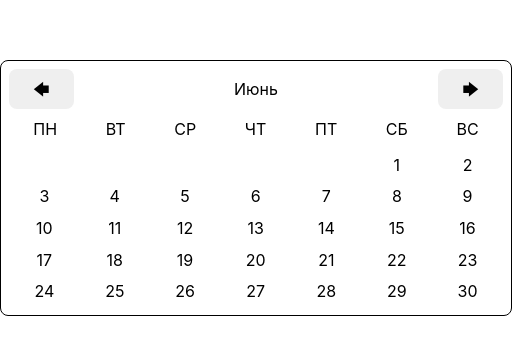
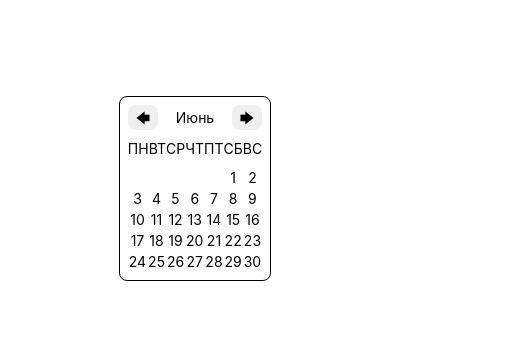
Before and after one commit to locmann/airnet-test, a React (Vite) app: page / in a window 390 px wide. Shown: the part 234-588 px from the top of the page, 512 px wide, since content can reach past the window. Built offline with nearby package versions, Linux system fonts and the light colour scheme; no server answers.

Commit message:
feat: add adaptive

```diff
--- a/src/App.css
+++ b/src/App.css
@@ -2,4 +2,5 @@
   max-width: 1280px;
   margin: 0 auto;
   text-align: center;
+
 }
--- a/src/components/AddForm/AddForm.module.scss
+++ b/src/components/AddForm/AddForm.module.scss
@@ -2,8 +2,21 @@
   display: grid;
   align-items: center;
   justify-content: center;
-  grid-template-columns: 1fr 1fr;
+  gap: 0.8rem;
+  grid-template-columns: auto auto;
   grid-template-rows: 1fr 1fr;
+
+  @media (max-width: 576px) {
+    input {
+      width: 10rem;
+      padding: 0.2rem 0.8rem;
+    }
+    button {
+      padding: 0.2rem 0.8rem;
+      font-size: 1.4rem;
+      align-self: center;
+    }
+  }
 }
 
 .label {
--- a/src/components/Calendar/Calendar.module.scss
+++ b/src/components/Calendar/Calendar.module.scss
@@ -7,4 +7,9 @@
   height: 25.6rem;
   gap: 0.8rem;
   padding: 0.8rem;
+  @media (max-width: 576px) {
+    width: auto;
+    height: auto;
+    font-size: 1.4rem;
+  }
 }
--- a/src/components/CalendarDays/CalendarDays.tsx
+++ b/src/components/CalendarDays/CalendarDays.tsx
@@ -10,7 +10,8 @@ const CalendarDays = () => {
   const { currentDate, setSelectedDay, todosObj } = useAppContext();
 
   const keys = Object.keys(todosObj);
-  const hasTodosDays = keys.map((key) => new Date(key).getDate());
+
+  const hasTodosDays = keys.map((key) => new Date(key).toDateString());
   const daysInMonth = getDaysInMonth(currentDate);
   const q = Array.from({ length: daysInMonth }, (_, index) => index + 1);
   const firstDay = setDate(currentDate, 1);
@@ -24,7 +25,11 @@ const CalendarDays = () => {
   };
 
   const applyStyles = (day: number, isDayOff: string) => {
-    let style = hasTodosDays.includes(day) ? `${styles.day} ${styles.active}` : styles.day;
+    const year = currentDate.getFullYear();
+    const month = currentDate.getMonth();
+    let style = hasTodosDays.includes(new Date(year, month, day).toDateString())
+      ? `${styles.day} ${styles.active}`
+      : styles.day;
     if (+isDayOff) {
       style += ` ${styles.holiday}`;
     }
--- a/src/components/CalendarHeader/CalendarHeader.module.scss
+++ b/src/components/CalendarHeader/CalendarHeader.module.scss
@@ -2,6 +2,11 @@
   display: flex;
   flex-direction: column;
   gap: 0.8rem;
+  @media (max-width: 576px) {
+    button {
+      padding: 0.2rem 0.8rem;
+    }
+  }
 }
 
 .manage {
--- a/src/components/Modal/Modal.module.scss
+++ b/src/components/Modal/Modal.module.scss
@@ -20,6 +20,8 @@
     pointer-events: all;
     transform: scale(1);
   }
+
+
 }
 
 .content {
@@ -31,4 +33,5 @@
   background-color: white;
   width: auto;
   height: auto;
+
 }
--- a/src/components/ToDoList/ToDoList.module.scss
+++ b/src/components/ToDoList/ToDoList.module.scss
@@ -23,8 +23,15 @@
   display: flex;
   align-items: center;
   gap: 0.8rem;
+  font-size: 1.4rem;
 }
 
 .btn {
   margin-left: auto;
+  @media (max-width: 576px) {
+      padding: 0.2rem 0.8rem;
+      font-size: 1.4rem;
+      align-self: center;
+
+  }
 }
```
